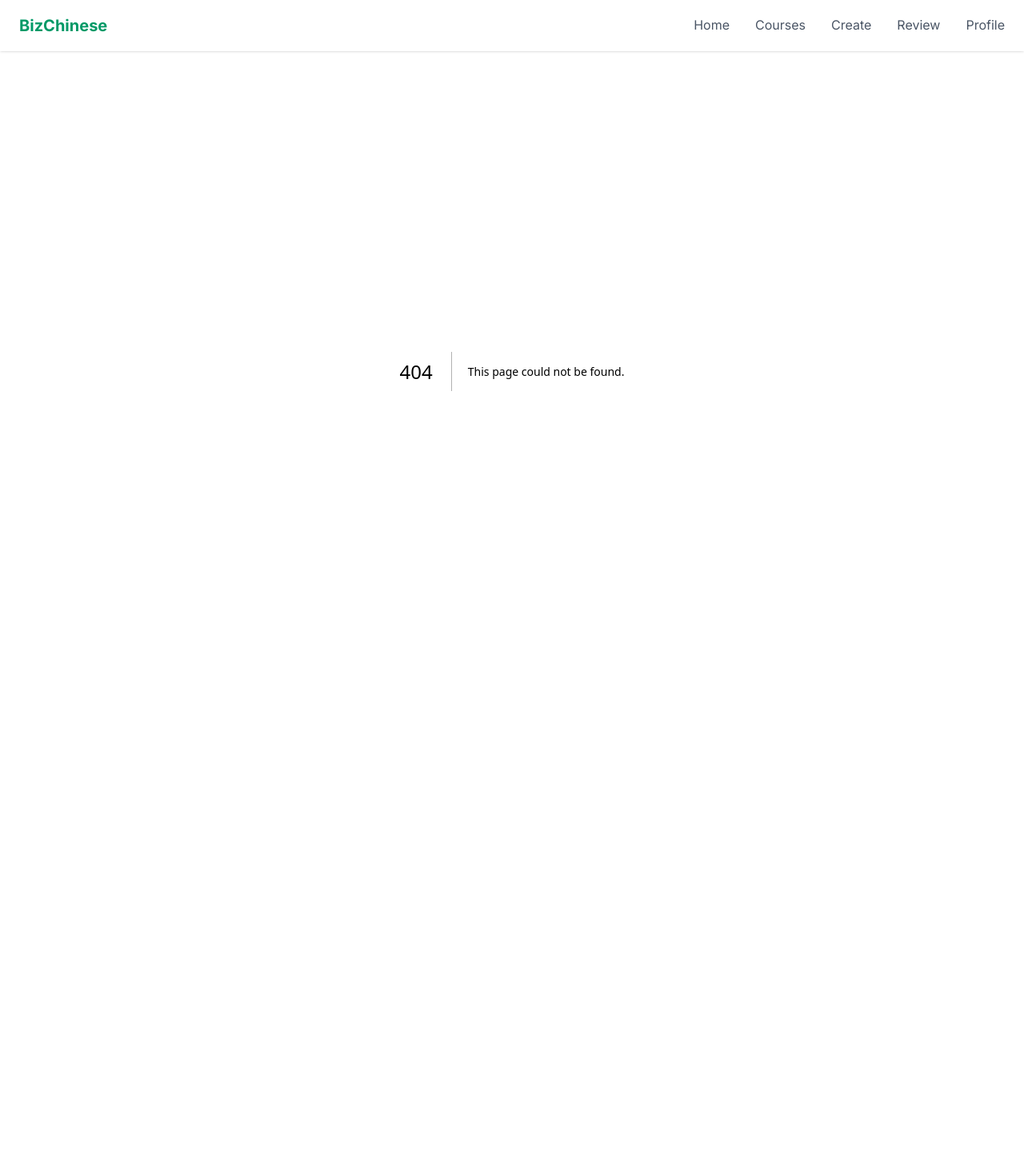
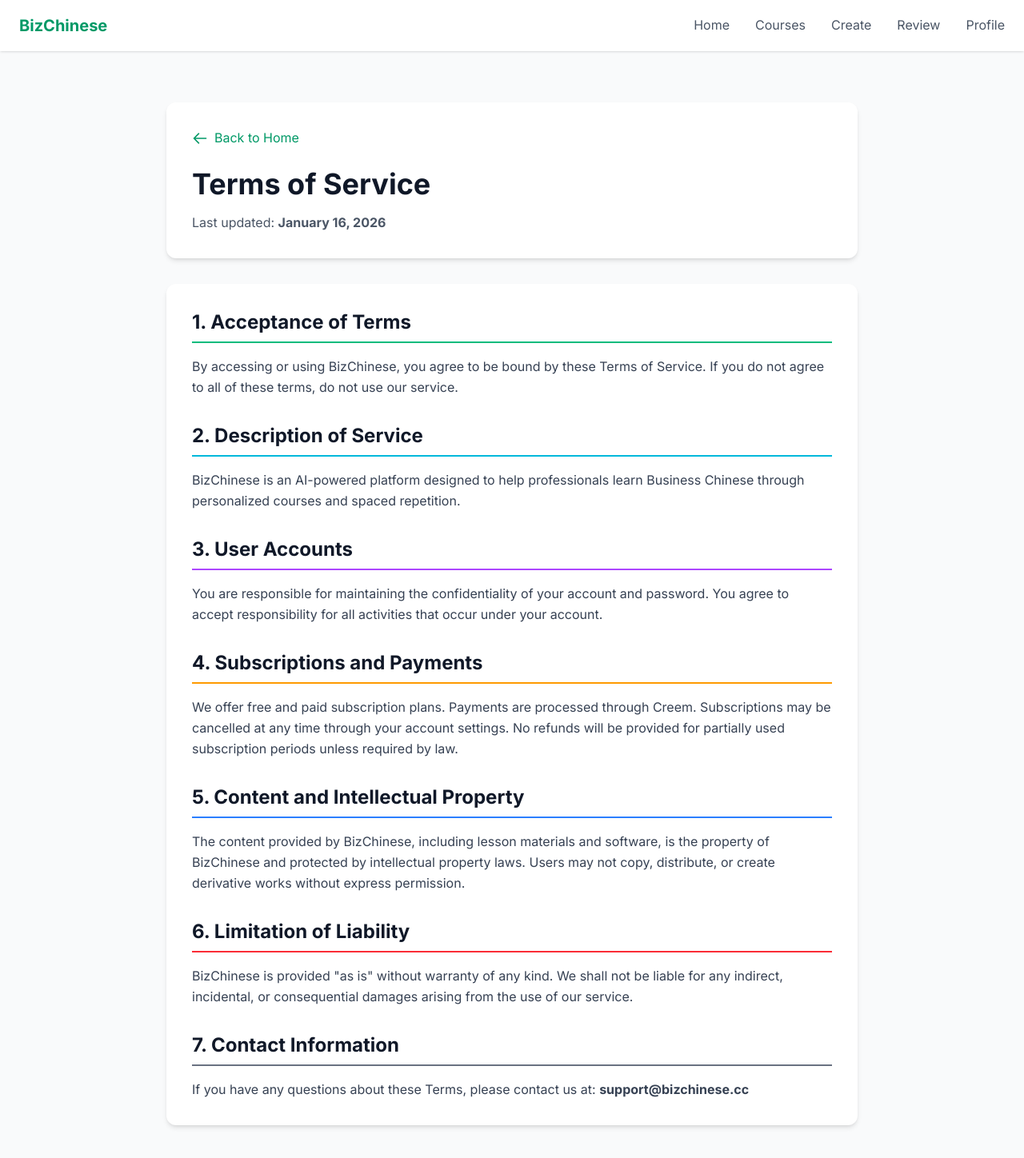
Before and after one commit to MAjunjie0415/chinese-master, a Next.js app: page /terms-of-service in a window 1280 px wide. Before the commit this address had no page. Shown: the top 1448 px of the page at 80% size. Before the commit the page ends 864 px from the top, so only its background shows below. Built offline with nearby package versions, Linux system fonts and the light colour scheme.

Commit message:
fix: compliance updates for creem review

```diff
--- a/app/layout.tsx
+++ b/app/layout.tsx
@@ -66,11 +66,6 @@ export default function RootLayout({
                 "category": "Language Learning",
                 "price": "0",
                 "priceCurrency": "USD"
-              },
-              "aggregateRating": {
-                "@type": "AggregateRating",
-                "ratingValue": "4.9",
-                "ratingCount": "856"
               }
             })
           }}
--- a/app/page.tsx
+++ b/app/page.tsx
@@ -276,7 +276,7 @@ export default async function Home() {
 
           <div className="mt-16 text-center">
             <p className="text-gray-500 mb-4">Need scaling for your organization?</p>
-            <a href="mailto:support@lessonsnap.one" className="inline-flex items-center gap-2 text-emerald-600 font-semibold hover:underline">
+            <a href="mailto:support@bizchinese.cc" className="inline-flex items-center gap-2 text-emerald-600 font-semibold hover:underline">
               Contact us for Team Pricing
               <svg className="w-4 h-4" fill="none" stroke="currentColor" viewBox="0 0 24 24">
                 <path strokeLinecap="round" strokeLinejoin="round" strokeWidth={2} d="M14 5l7 7m0 0l-7 7m7-7H3" />
@@ -438,7 +438,7 @@ export default async function Home() {
                 </div>
               </div>
               <p className="text-gray-600 leading-relaxed">
-                &ldquo;As a foreign trader, the negotiation vocabulary helped me close 2 deals in 1 month! The scenario-based approach is brilliant.&rdquo;
+                &ldquo;The real-world business vocabulary is incredibly practical. I finally feel confident participating in Chinese meetings.&rdquo;
               </p>
             </div>
 
@@ -731,6 +731,9 @@ export default async function Home() {
                 <Link href="/privacy-policy" className="block text-gray-600 hover:text-emerald-600 transition-colors">
                   Privacy Policy
                 </Link>
+                <Link href="/terms-of-service" className="block text-gray-600 hover:text-emerald-600 transition-colors">
+                  Terms of Service
+                </Link>
                 <a href="/sitemap.xml" className="block text-gray-600 hover:text-emerald-600 transition-colors">
                   Sitemap
                 </a>
--- a/app/profile/page.tsx
+++ b/app/profile/page.tsx
@@ -208,7 +208,7 @@ export default async function ProfilePage() {
                 {plan !== 'free' ? 'Manage Plan' : 'Upgrade to Pro →'}
               </Link>
               <a
-                href="mailto:support@lessonsnap.one"
+                href="mailto:support@bizchinese.cc"
                 className="text-center text-sm text-gray-500 hover:text-emerald-600 transition-colors"
               >
                 Need team licensing? Contact us
--- /dev/null
+++ b/app/terms-of-service/page.tsx
@@ -0,0 +1,98 @@
+import Link from 'next/link';
+
+export const metadata = {
+    title: 'Terms of Service | BizChinese',
+    description: 'Terms of service for BizChinese - Our rules and your rights.',
+};
+
+export default function TermsOfService() {
+    return (
+        <div className="min-h-screen bg-gray-50 py-16">
+            <div className="max-w-4xl mx-auto px-4">
+                {/* Header */}
+                <div className="bg-white rounded-xl shadow-md p-8 mb-8">
+                    <Link
+                        href="/"
+                        className="inline-flex items-center text-emerald-600 hover:text-emerald-700 mb-6 transition-colors"
+                    >
+                        <svg className="w-5 h-5 mr-2" fill="none" stroke="currentColor" viewBox="0 0 24 24">
+                            <path strokeLinecap="round" strokeLinejoin="round" strokeWidth={2} d="M10 19l-7-7m0 0l7-7m-7 7h18" />
+                        </svg>
+                        Back to Home
+                    </Link>
+
+                    <h1 className="text-4xl font-bold mb-4 text-gray-900">Terms of Service</h1>
+                    <p className="text-gray-600">
+                        Last updated: <strong>January 16, 2026</strong>
+                    </p>
+                </div>
+
+                {/* Content */}
+                <div className="bg-white rounded-xl shadow-md p-8 space-y-8">
+                    <section>
+                        <h2 className="text-2xl font-bold mb-4 text-gray-900 border-b-2 border-emerald-500 pb-2">
+                            1. Acceptance of Terms
+                        </h2>
+                        <p className="text-gray-700 leading-relaxed">
+                            By accessing or using BizChinese, you agree to be bound by these Terms of Service. If you do not agree to all of these terms, do not use our service.
+                        </p>
+                    </section>
+
+                    <section>
+                        <h2 className="text-2xl font-bold mb-4 text-gray-900 border-b-2 border-cyan-500 pb-2">
+                            2. Description of Service
+                        </h2>
+                        <p className="text-gray-700 leading-relaxed">
+                            BizChinese is an AI-powered platform designed to help professionals learn Business Chinese through personalized courses and spaced repetition.
+                        </p>
+                    </section>
+
+                    <section>
+                        <h2 className="text-2xl font-bold mb-4 text-gray-900 border-b-2 border-purple-500 pb-2">
+                            3. User Accounts
+                        </h2>
+                        <p className="text-gray-700 leading-relaxed">
+                            You are responsible for maintaining the confidentiality of your account and password. You agree to accept responsibility for all activities that occur under your account.
+                        </p>
+                    </section>
+
+                    <section>
+                        <h2 className="text-2xl font-bold mb-4 text-gray-900 border-b-2 border-amber-500 pb-2">
+                            4. Subscriptions and Payments
+                        </h2>
+                        <p className="text-gray-700 leading-relaxed">
+                            We offer free and paid subscription plans. Payments are processed through Creem. Subscriptions may be cancelled at any time through your account settings. No refunds will be provided for partially used subscription periods unless required by law.
+                        </p>
+                    </section>
+
+                    <section>
+                        <h2 className="text-2xl font-bold mb-4 text-gray-900 border-b-2 border-blue-500 pb-2">
+                            5. Content and Intellectual Property
+                        </h2>
+                        <p className="text-gray-700 leading-relaxed">
+                            The content provided by BizChinese, including lesson materials and software, is the property of BizChinese and protected by intellectual property laws. Users may not copy, distribute, or create derivative works without express permission.
+                        </p>
+                    </section>
+
+                    <section>
+                        <h2 className="text-2xl font-bold mb-4 text-gray-900 border-b-2 border-red-500 pb-2">
+                            6. Limitation of Liability
+                        </h2>
+                        <p className="text-gray-700 leading-relaxed">
+                            BizChinese is provided "as is" without warranty of any kind. We shall not be liable for any indirect, incidental, or consequential damages arising from the use of our service.
+                        </p>
+                    </section>
+
+                    <section>
+                        <h2 className="text-2xl font-bold mb-4 text-gray-900 border-b-2 border-gray-500 pb-2">
+                            7. Contact Information
+                        </h2>
+                        <p className="text-gray-700 leading-relaxed">
+                            If you have any questions about these Terms, please contact us at: <strong>support@bizchinese.cc</strong>
+                        </p>
+                    </section>
+                </div>
+            </div>
+        </div>
+    );
+}
```
